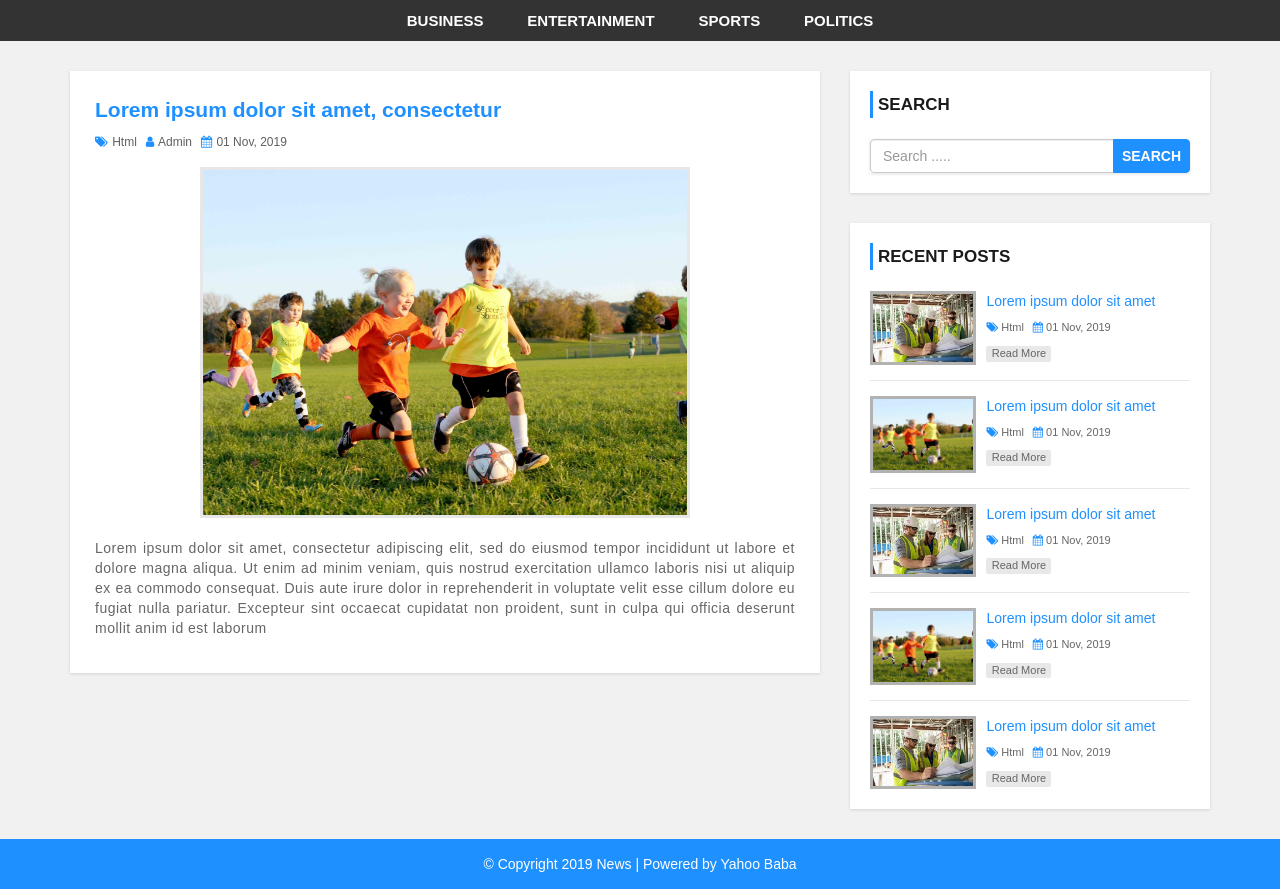
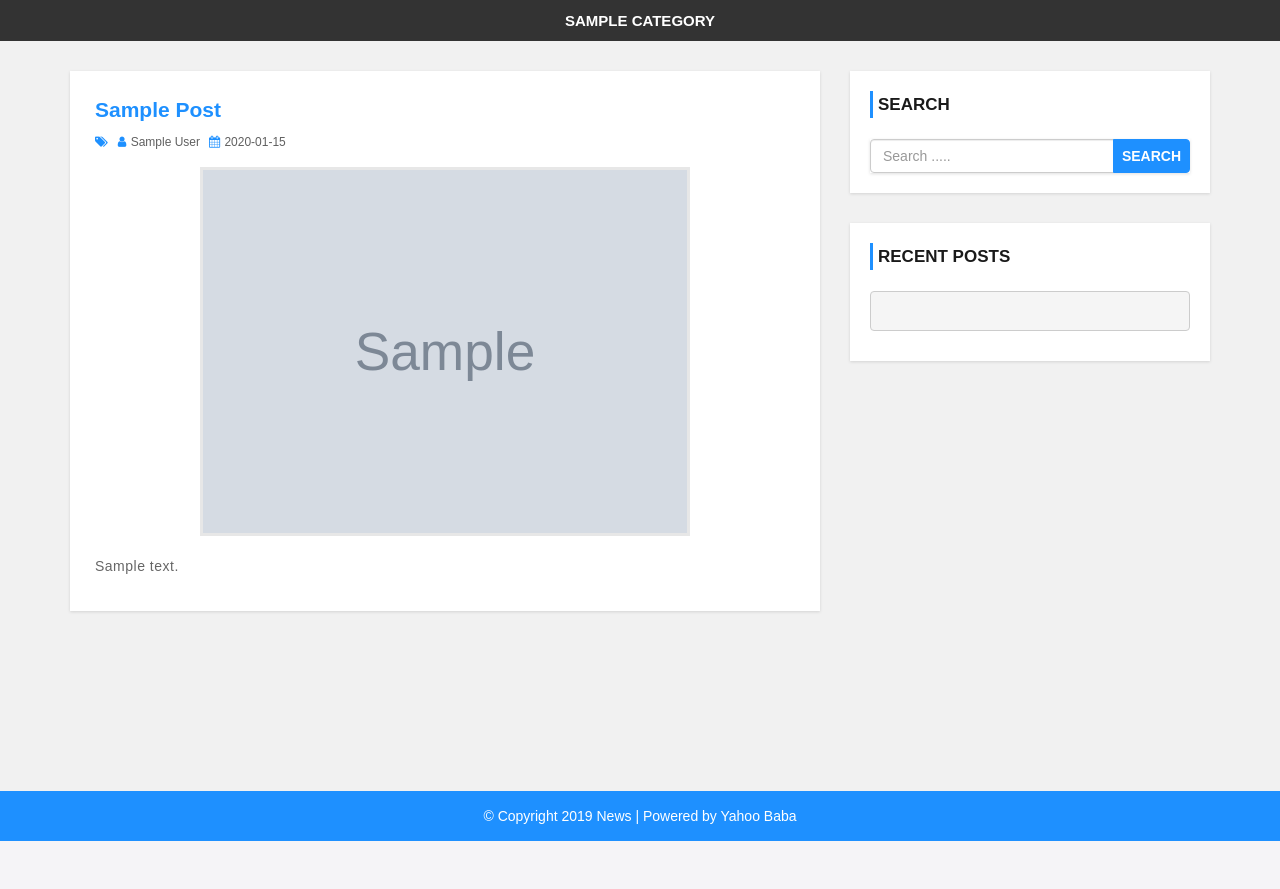
Before and after one commit to developerHub01/News-Portal-PHP, a PHP site: page /web/single.php?id=1 in a window 1280 px wide. Shown: the part 98-987 px from the top of the page. After the commit the page ends 939 px from the top, so only its background shows below. Run offline with PHP 8.4, Linux system fonts and the light colour scheme; tables that the repository leaves empty hold one stand-in row (values such as "Sample post"); grey boxes marked "Sample" are stand-in pictures.

Commit message:
sidebar and single post complete

```diff
--- a/header.php
+++ b/header.php
@@ -1,3 +1,10 @@
+<?php
+include "./constants/config.php";
+
+$category_sql = "SELECT category_id, category_name FROM category";
+
+$category_list = $conn->query($category_sql) or die("Query Failed");
+?>
 <!DOCTYPE html>
 <html lang="en">
 
@@ -37,10 +44,14 @@
       <div class="row">
         <div class="col-md-12">
           <ul class='menu'>
-            <li><a href='category.php'>Business</a></li>
-            <li><a href='category.php'>Entertainment</a></li>
-            <li><a href='category.php'>Sports</a></li>
-            <li><a href='category.php'>Politics</a></li>
+            <?php
+            while($row = $category_list->fetch_assoc()){?>
+                <li>
+                  <a href='category.php?id=<?php echo $row['category_id']; ?>'>
+                    <?php echo $row['category_name']; ?>
+                  </a>
+                </li>
+            <?php } ?>
           </ul>
         </div>
       </div>
--- a/index.php
+++ b/index.php
@@ -1,4 +1,6 @@
-<?php include 'header.php'; ?>
+<?php
+include 'header.php';
+?>
     <div id="main-content">
         <div class="container">
             <div class="row">
--- a/sidebar.php
+++ b/sidebar.php
@@ -15,91 +15,54 @@
     <!-- recent posts box -->
     <div class="recent-post-container">
         <h4>Recent Posts</h4>
+
+        <pre>
+        <?php
+        $current_page = $_SERVER['PHP_SELF'];
+        $current_page = explode("/", $current_page);
+        $current_page = end($current_page);
+        $active_blog_id = null;
+        if(isset($_GET['id']) && $current_page=="single.php"){
+            $active_blog_id = $_GET['id'];
+        }
+        ?>
+        </pre>
+
+        <?php
+        $recent_posts_sql = "SELECT * FROM post LEFT JOIN category ON post.category = category.category_id ORDER BY post_id DESC LIMIT 5";
+        $recent_posts_list = $conn->query($recent_posts_sql) or die("Query Failed");
+
+        if($recent_posts_list->num_rows){
+            while($row = $recent_posts_list->fetch_assoc()){
+                if($row['post_id'] == $active_blog_id) continue;
+            ?>
                 <div class="recent-post">
-            <a class="post-img" href="">
-                <img src="images/post-format.jpg" alt=""/>
+                    <a class="post-img" href="single.php?id=<?php echo $row['post_id']?>">
+                        <img src="./admin/upload/<?php echo $row['post_img']?>" alt=""/>
                     </a>
                     <div class="post-content">
-                <h5><a href="single.php">Lorem ipsum dolor sit amet</a></h5>
+                        <h5>
+                            <a href="single.php?id=<?php echo $row['post_id']?>">
+                                <?php echo ucwords($row['title'])?>
+                            </a>
+                        </h5>
                         <span>
                             <i class="fa fa-tags" aria-hidden="true"></i>
-                    <a href='category.php'>Html</a>
+                            <a href="category.php?id=<?php echo $row['category']?>">
+                                <?php echo ucwords($row['category_name']) ?>
+                            </a>
                         </span>
                         <span>
                             <i class="fa fa-calendar" aria-hidden="true"></i>
-                    01 Nov, 2019
+                            <?php echo $row['post_date']?>
                         </span>
-                <a class="read-more" href="single.php">read more</a>
+                        <a class="read-more" href="single.php?id=<?php echo $row['post_id']?>">read more</a>
                     </div>
                 </div>
-        <div class="recent-post">
-            <a class="post-img" href="">
-                <img src="images/post_1.jpg" alt=""/>
-            </a>
-            <div class="post-content">
-                <h5><a href="single.php">Lorem ipsum dolor sit amet</a></h5>
-                <span>
-                    <i class="fa fa-tags" aria-hidden="true"></i>
-                    <a href='category.php'>Html</a>
-                </span>
-                <span>
-                    <i class="fa fa-calendar" aria-hidden="true"></i>
-                    01 Nov, 2019
-                </span>
-                <a class="read-more" href="single.php">read more</a>
-            </div>
-        </div>
-        <div class="recent-post">
-            <a class="post-img" href="">
-                <img src="images/post-format.jpg" alt=""/>
-            </a>
-            <div class="post-content">
-                <h5><a href="single.php">Lorem ipsum dolor sit amet</a></h5>
-                <span>
-                    <i class="fa fa-tags" aria-hidden="true"></i>
-                    <a href='category.php'>Html</a>
-                </span>
-                <span>
-                    <i class="fa fa-calendar" aria-hidden="true"></i>
-                    01 Nov, 2019
-                </span>
-                <a class="read-more" href="single.php">read more</a>
-            </div>
-        </div>
-        <div class="recent-post">
-            <a class="post-img" href="">
-                <img src="images/post_1.jpg" alt=""/>
-            </a>
-            <div class="post-content">
-                <h5><a href="single.php">Lorem ipsum dolor sit amet</a></h5>
-                <span>
-                    <i class="fa fa-tags" aria-hidden="true"></i>
-                    <a href='category.php'>Html</a>
-                </span>
-                <span>
-                    <i class="fa fa-calendar" aria-hidden="true"></i>
-                    01 Nov, 2019
-                </span>
-                <a class="read-more" href="single.php">read more</a>
-            </div>
-        </div>
-        <div class="recent-post">
-            <a class="post-img" href="">
-                <img src="images/post-format.jpg" alt=""/>
-            </a>
-            <div class="post-content">
-                <h5><a href="single.php">Lorem ipsum dolor sit amet</a></h5>
-                <span>
-                    <i class="fa fa-tags" aria-hidden="true"></i>
-                    <a href='category.php'>Html</a>
-                </span>
-                <span>
-                    <i class="fa fa-calendar" aria-hidden="true"></i>
-                    01 Nov, 2019
-                </span>
-                <a class="read-more" href="single.php">read more</a>
-            </div>
-        </div>
+            <?php
+            }
+        }
+        ?>
     </div>
     <!-- /recent posts box -->
 </div>
--- a/single.php
+++ b/single.php
@@ -1,32 +1,56 @@
-<?php include 'header.php'; ?>
+<?php include 'header.php';
+
+if(!isset($_GET['id'])) return header("Location: {$host_name}");
+$post_id = $_GET['id'];
+
+$post_sql = "SELECT post_id, author, title, description, category_name, post_date, post_img, first_name, last_name
+        FROM post
+        LEFT JOIN category ON post.category = category.category_id
+        LEFT JOIN user ON post.author = user.user_id
+        WHERE post_id = {$post_id}";
+
+$post_result = $conn->query($post_sql) or die("Query Failed");
+
+if(!$post_result || !$post_result->num_rows) return header("Location: {$host_name}");
+?>
     <div id="main-content">
         <div class="container">
             <div class="row">
                 <div class="col-md-8">
                   <!-- post-container -->
+                  <?php
+                  while($row = $post_result->fetch_assoc()){
+                  ?>
                     <div class="post-container">
                         <div class="post-content single-post">
-                            <h3>Lorem ipsum dolor sit amet, consectetur</h3>
+                            <h3>
+                                <?php echo ucwords($row['title'])?>
+                            </h3>
                             <div class="post-information">
                                 <span>
                                     <i class="fa fa-tags" aria-hidden="true"></i>
-                                    Html
+                                    <?php echo $row['category_name']?>
                                 </span>
                                 <span>
                                     <i class="fa fa-user" aria-hidden="true"></i>
-                                    <a href='author.php'>Admin</a>
+                                    <a href='author.php'>
+                                        <?php echo ucwords($row['first_name']. " " . $row['last_name']) ?>
+                                    </a>
                                 </span>
                                 <span>
                                     <i class="fa fa-calendar" aria-hidden="true"></i>
-                                    01 Nov, 2019
+                                    <?php echo $row['post_date'] ?>
                                 </span>
                             </div>
-                            <img class="single-feature-image" src="images/post_1.jpg" alt=""/>
+                            <img class="single-feature-image" src="admin/upload/<?php echo $row['post_img']; ?>" alt=""/>
                             <p class="description">
-                                Lorem ipsum dolor sit amet, consectetur adipiscing elit, sed do eiusmod tempor incididunt ut labore et dolore magna aliqua. Ut enim ad minim veniam, quis nostrud exercitation ullamco laboris nisi ut aliquip ex ea commodo consequat. Duis aute irure dolor in reprehenderit in voluptate velit esse cillum dolore eu fugiat nulla pariatur. Excepteur sint occaecat cupidatat non proident, sunt in culpa qui officia deserunt mollit anim id est laborum
+                                <?php echo $row['description'] ?>
                             </p>
                         </div>
                     </div>
+                  <?php
+                  }
+                  ?>
                     <!-- /post-container -->
                 </div>
                 <?php include 'sidebar.php'; ?>
```
Also changed, not shown: admin/images/index.php (added, +11 -0 lines), admin/upload/index.php (added, +11 -0 lines), category.php (+6 -1 lines), admin/post.php (line endings or trailing spaces), admin/upload/Master_Union_And_Intersection_Type_Definitions_in_Typescript_1715885235000.png (deleted), admin/upload/Screenshot_48_1716113483000.png (renamed from admin/upload/Screenshot_48_1715885418000.png), admin/upload/When_DC_fan_developer_develop_library_1716113444000.png (added), admin/upload/alexander-fastovets-VcZk2uUr1cs-unsplash_1716113560000.jpg (added), admin/upload/andre-benz-ZAOEjcpdMkc-unsplash_1716113425000.jpg (renamed from admin/upload/andre-benz-ZAOEjcpdMkc-unsplash_1715885444000.jpg), admin/upload/julia-kadel-j1qmrXLSsuY-unsplash_1715885457000.jpg (deleted), admin/upload/lauren-mancke-aOC7TSLb1o8-unsplash_1716113463000.jpg (added), admin/upload/linkedin-sales-solutions-pAtA8xe_iVM-unsplash_1715885501000.jpg (deleted), admin/upload/wes-hicks-4-EeTnaC1S4-unsplash_1715885478000.jpg (deleted). Lines whose indentation alone changed are shown as unchanged.
